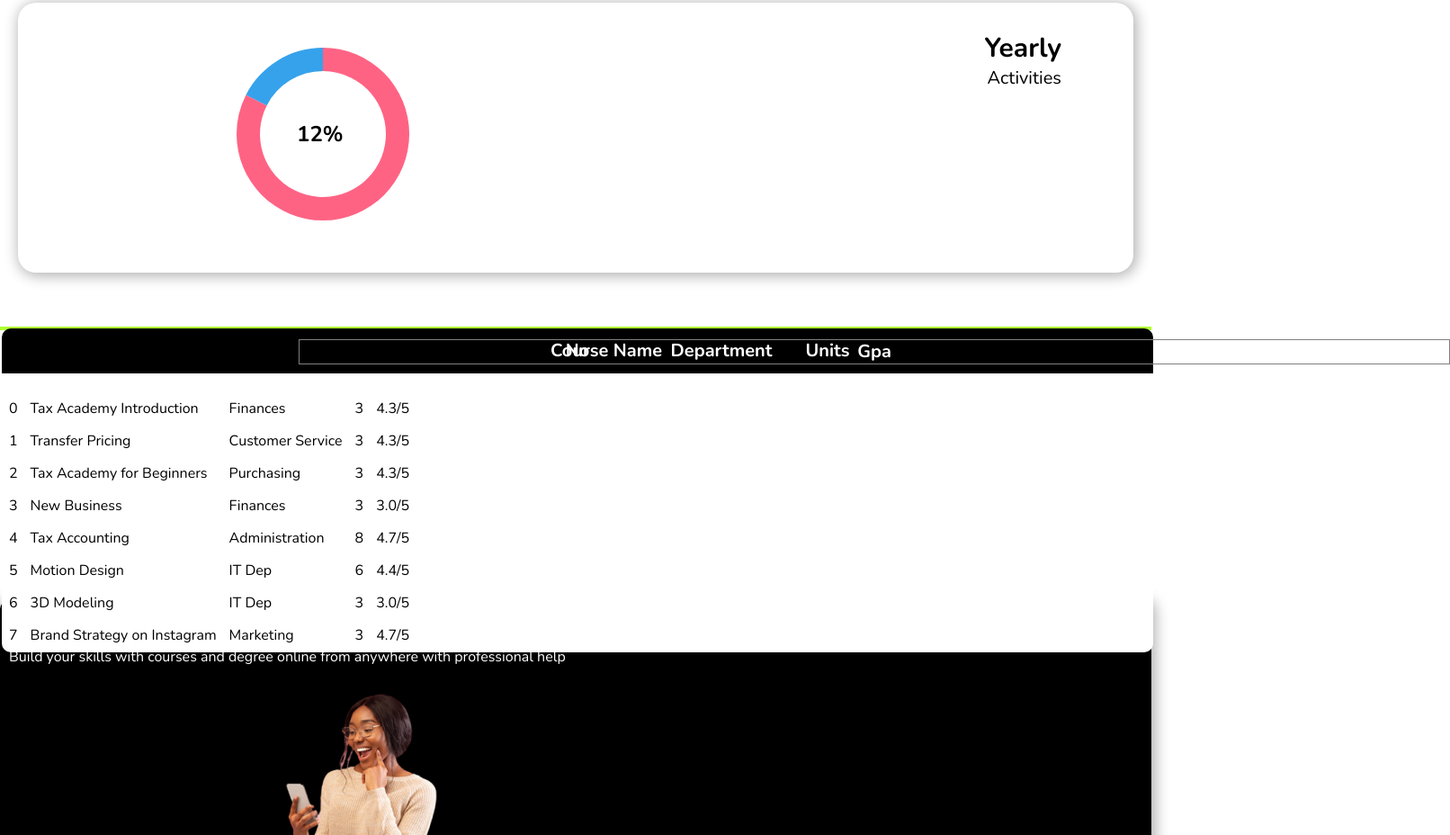
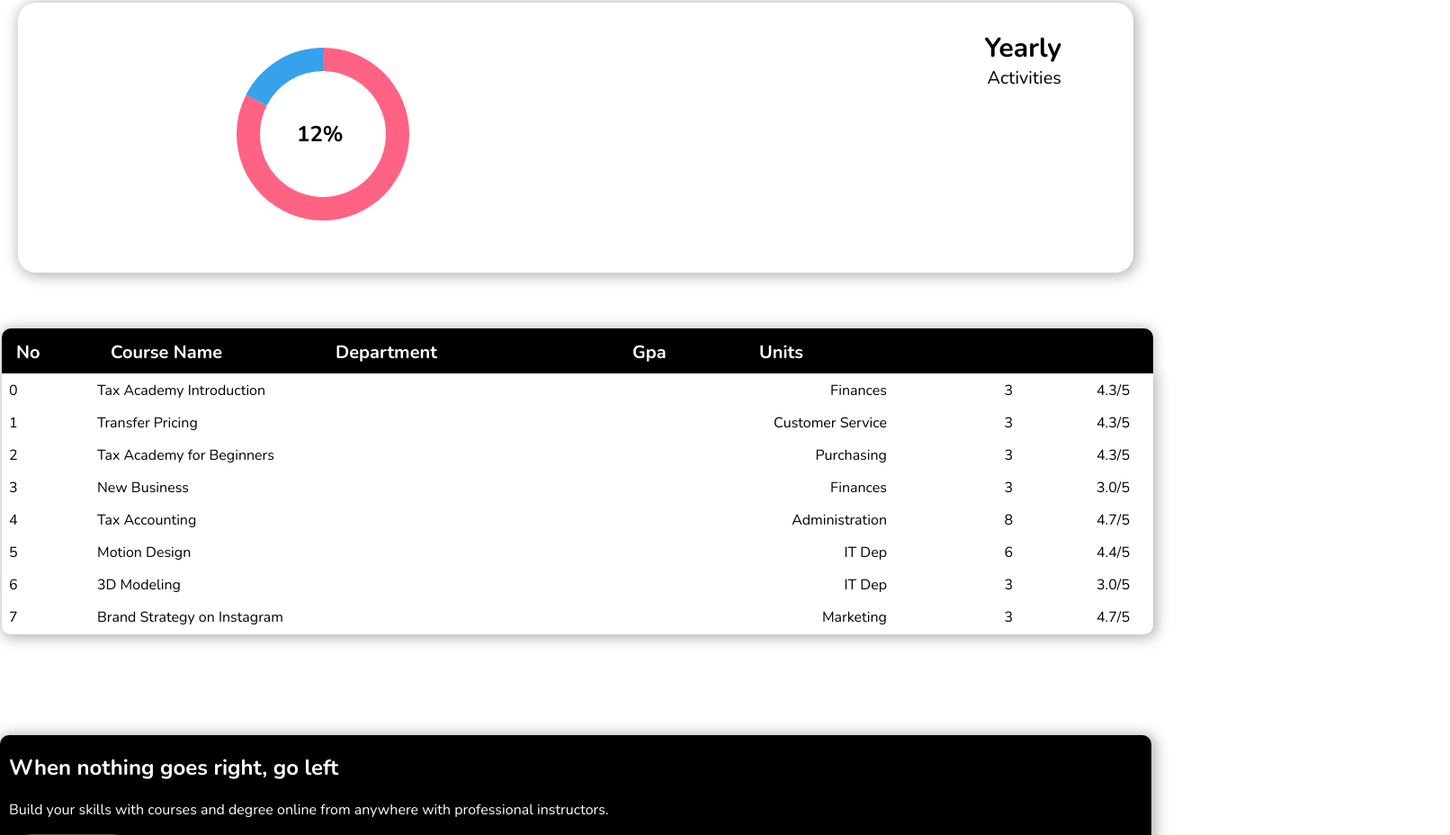
Before and after one commit to adeniranadeyemo/project-management-dashboard, a plain HTML site: page index.html in a window 1280 px wide. Shown: the part 1872-2800 px from the top of the page at 90% size, 1612 px wide, since content can reach past the window. Drawn offline with nearby package versions, Linux system fonts and the light colour scheme.

Commit message:
6TH update

```diff
--- a/assets/css/style.css
+++ b/assets/css/style.css
@@ -73,13 +73,12 @@ background-color: whitesmoke;
 box-shadow: 2px 2px 15px 2px rgba(0 0 0/ 0.3);
 height: 250px;
 margin: 30px 20px 50px 20px;
-/* width: 300px; */
 position: relative;
 }
 
 .dashboard .navigation .gift .box {
   position: absolute;
-  margin-left: 60px;
+  margin-left: 80px;
   bottom: 160px;
 }
 
@@ -91,6 +90,7 @@ position: relative;
   font-weight: bold;
   top: 70px;
 }
+
 .dashboard .navigation .gift button{
   position: absolute;
   background-color: green;
@@ -98,7 +98,7 @@ position: relative;
   width: 150px;
   height: 40px;
   top: 185px;
-  margin-left: 70px;
+  left: 90px;
   border-radius: 10px;
 }
 
@@ -209,13 +209,13 @@ background-color: rgba(0 0 0 / 0);
 }
 
 .dashboard .main .second_chart h1{
-  margin: 30px 0px 0px 220px;
+  margin: 30px 0px 0px 210px;
   font-size: 30px;
   position: absolute;
 }
 
 .dashboard .main .second_chart p{
-  margin: 70px 0px 0px 220px;
+  margin: 70px 0px 0px 210px;
   font-size: 20px;
   position: absolute;
 }
@@ -268,7 +268,6 @@ position: absolute;
   width: 100%;
   margin: 60px 0px 30px 0px;
   position: relative;
-  /* height: 200px; */
 }
 
 .dashboard .main table thead{
@@ -277,12 +276,48 @@ position: absolute;
   position: absolute;
   background-color: black;
   color: white;
-  /* margin: 20px 0px 10px 0px; */
   border-radius: 10px 10px 0px 0px;
+  box-shadow: 0px 0px 15px 0px rgba(0 0 0/ 0.3);
 }
 
 .dashboard .main table thead tr th{
   font-size: 20px;
+}
+
+.dashboard .main table thead tr th.number{
+  left: 0px;
+  padding: 0px -10px 20px 0px;
+  position: absolute;
+  top: 12px;
+}
+
+.dashboard .main table thead tr th.course_name{
+  left: 32px;
+  padding: 0px -15px 20px 0px;
+  position: absolute;
+  top: 12px;
+  text-align: center;
+}
+
+.dashboard .main table thead tr th.department{
+  left: 160px;
+  padding: 0px -10px 20px 0px;
+  position: absolute;
+  top: 12px;
+}
+
+.dashboard .main table thead tr th.units{
+  left: 278px;
+  padding: 0px -10px 20px 0px;
+  position: absolute;
+  top: 12px;
+}
+
+.dashboard .main table thead tr th.gpa{
+  left: 330px;
+  padding: 0px -10px 20px 0px;
+  position: absolute;
+  top: 12px;
 }
 
 .dashboard .main table tbody{
@@ -291,106 +326,32 @@ position: absolute;
   color: black;
   border-radius: 0px 0px 10px 10px;
   position: absolute;
-  margin-top: 70px;
+  margin-top: 50px;
+  box-shadow: 2px 2px 15px 2px rgba(0 0 0/ 0.3)
 }
-
-tbody tr:nth-of-type(odd) {
-  /* background: #eee; */
-}
-
-/* th{
-  text-align: left;
-} */
-
-.dashboard .main table thead tr th.number{
-  left: 0px;
-  padding: 0px -10px 20px 0px;
-  position: absolute;
-  top: 12px;
-  /* background-color: green; */
-}
-
-.dashboard .main table thead tr th.course_name{
-  left: 32px;
-  padding: 0px -15px 20px 0px;
-  position: absolute;
-  top: 12px;
-  /* background-color: green; */
-}
-
-.dashboard .main table thead tr th.department{
-  left: 160px;
-  padding: 0px -10px 20px 0px;
-  position: absolute;
-  top: 12px;
-  /* background-color: green; */
-}
-
-.dashboard .main table thead tr th.units{
-  left: 278px;
-  padding: 0px -10px 20px 0px;
-  position: absolute;
-  top: 12px;
-  /* background-color: green; */
-}
-
-.dashboard .main table thead tr th.gpa{
-  left: 330px;
-  padding: 0px -10px 20px 0px;
-  position: absolute;
-  top: 12px;
-  border: 1px solid grey;
-}
-
-
 
 td{
   padding: 6px;
-  /* border: 1px solid #ccc; */
-  /* text-align: left; */
+  text-align: center;
 }
 
-
-/*
-.dashboard .main table {
-  width: 100%;
-  border-collapse: collapse;
-  margin-top: 90px;
-    margin: 60px 0px 50px 0px;
-    background-color: black;
-}
-
-thead{
-  border-radius: 10px 10px 0px 0px;
-}
-
-th {
-  background: #333;
-  color: white;
-  font-weight: bold;
-}
-
-td, th {
-  padding: 6px;
-  border: 1px solid #ccc;
-  text-align: left;
-} */
 /* == Table ends== */
-
 
 .dashboard .main .last{
   width: 100%;
-  height: 466px;
+  height: 350px;
   background-color: black;
   color: white;
-  margin: 300px 0px 0px 0px;
+  margin: 450px 0px 0px 0px;
   border-radius: 10px;
+  position: relative;
   box-shadow: 2px 2px 15px 3px rgba(0 0 0 / 0.3);
 }
 
 .dashboard .main .last .words{
   margin-left: 10px;
   margin-right: 20px;
+  position: absolute;
 }
 
 .dashboard .main .last .words h1{
@@ -401,16 +362,20 @@ td, th {
 }
 
 .dashboard .main .last .words button{
-  height: 60px;
-  width: 150px;
+  height: 50px;
+  width: 140px;
   background-color: white;
   color: red;
   font-size: 17px;
   border-radius: 40px;
+  /* position: absolute; */
 }
 
 .dashboard .main .last .words img{
-  margin-bottom: 150px;
+  top: 145px;
+  right: -55px;
+  height: 205px;
+  position: absolute;
 }
 
 
@@ -523,31 +488,99 @@ td, th {
   left: 230px;
 }
 
+/*== Table ==*/
+
 table{
-  background-color: greenyellow;
-  length: 300px;
-  width: 100%;
+ width: 100%;
+ margin: 60px 0px 30px 0px;
+ position: relative;
 }
 
 .dashboard .main table thead{
+  width: 100%;
+  height: 50px;
+  position: absolute;
   background-color: black;
-  margin-top: 0px;
-  width: 100%;
+  color: white;
+  border-radius: 10px 10px 0px 0px;
+  box-shadow: 0px 0px 15px 0px rgba(0 0 0/ 0.3);
 }
 
-.dashboard .main table thead tr{
-  width: 100%;
+.dashboard .main table thead tr th{
+  font-size: 20px;
 }
 
-th{
-  width: 100%;
-  line-height: 24px;
+.dashboard .main table thead tr th.number{
+  left: 15px;
+  position: absolute;
+  top: 12px;
 }
 
-th.units{
-  bottom: 90px;
-  /* padding: 50px; */
-  column-span: 40px;
+.dashboard .main table thead tr th.course_name{
+  left: 120px;
+  position: absolute;
+  top: 12px;
+  text-align: center;
 }
 
+.dashboard .main table thead tr th.department{
+  left: 370px;
+  position: absolute;
+  top: 12px;
 }
+
+.dashboard .main table thead tr th.units{
+  right: -175px;
+  position: absolute;
+  top: 12px;
+}
+
+.dashboard .main table thead tr th.gpa{
+  left: 700px;
+  position: absolute;
+  top: 12px;
+}
+
+.dashboard .main table tbody{
+  width: 100%;
+  background-color: white;
+  color: black;
+  border-radius: 0px 0px 10px 10px;
+  position: absolute;
+  margin-top: 50px;
+  box-shadow: 2px 2px 15px 2px rgba(0 0 0/ 0.3)
+}
+
+td{
+  padding: 6px;
+  /* text-align: center; */
+}
+
+tr td.number{
+  /* position: absolute; */
+  right: 50px;
+}
+
+tr td.gpa{
+  position: absolute;
+  right: 20px;
+}
+
+tr td.units{
+  position: absolute;
+  right: 150px;
+}
+
+tr td.department{
+  position: absolute;
+  right: 290px;
+  text-align: left;
+}
+
+tr td.course_name{
+  position: absolute;
+  left: 100px;
+}
+
+
+}
--- a/index.html
+++ b/index.html
@@ -341,7 +341,7 @@
         <div class="words">
           <h1>When nothing goes right, go left</h1>
           <p>Build your skills with courses and degree online from anywhere with
-            professional help
+            professional instructors.
           </p>
           <button type="button">Learn more</button>
           <img src="assets/img/female image.png" alt="Female image"/>
```
